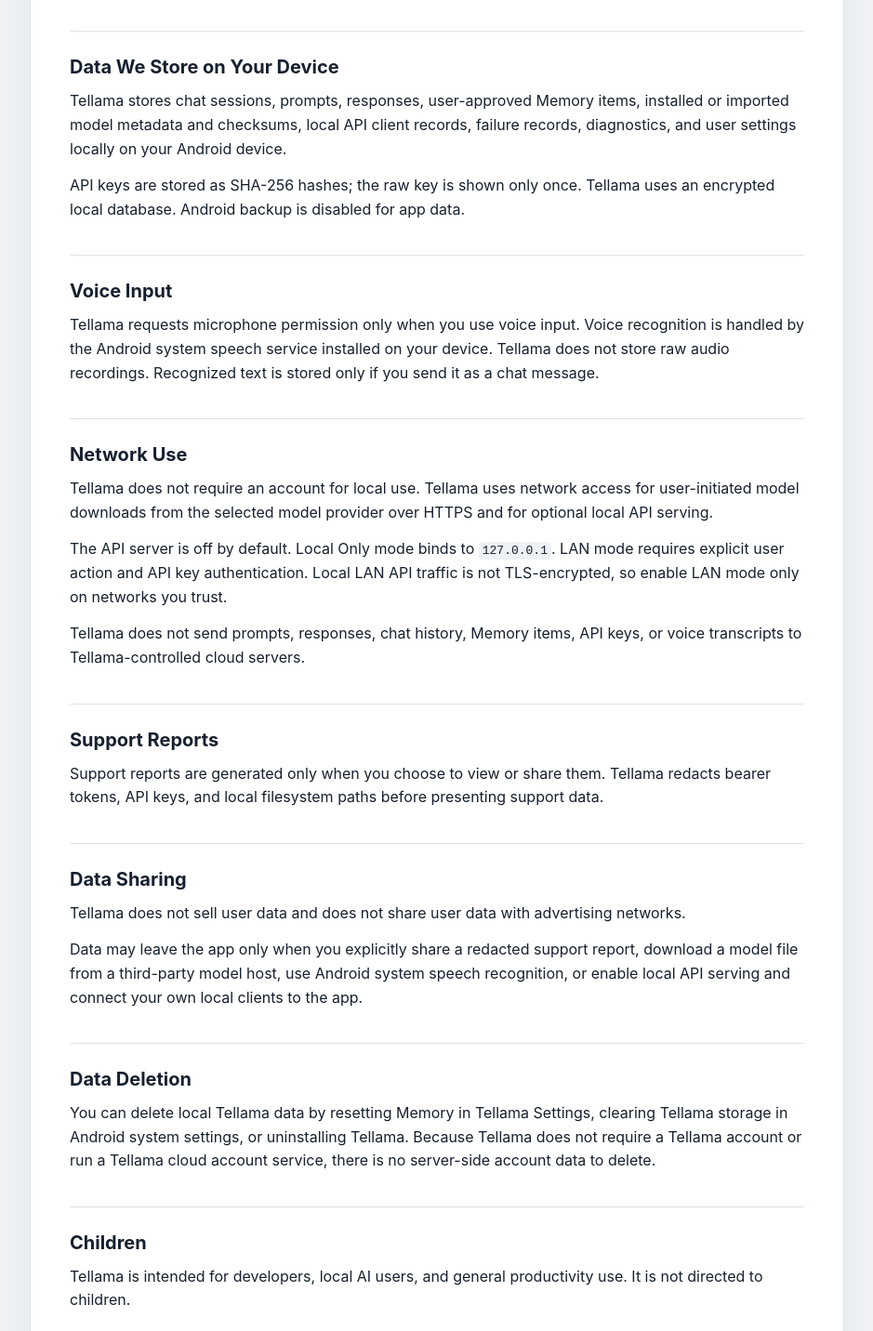
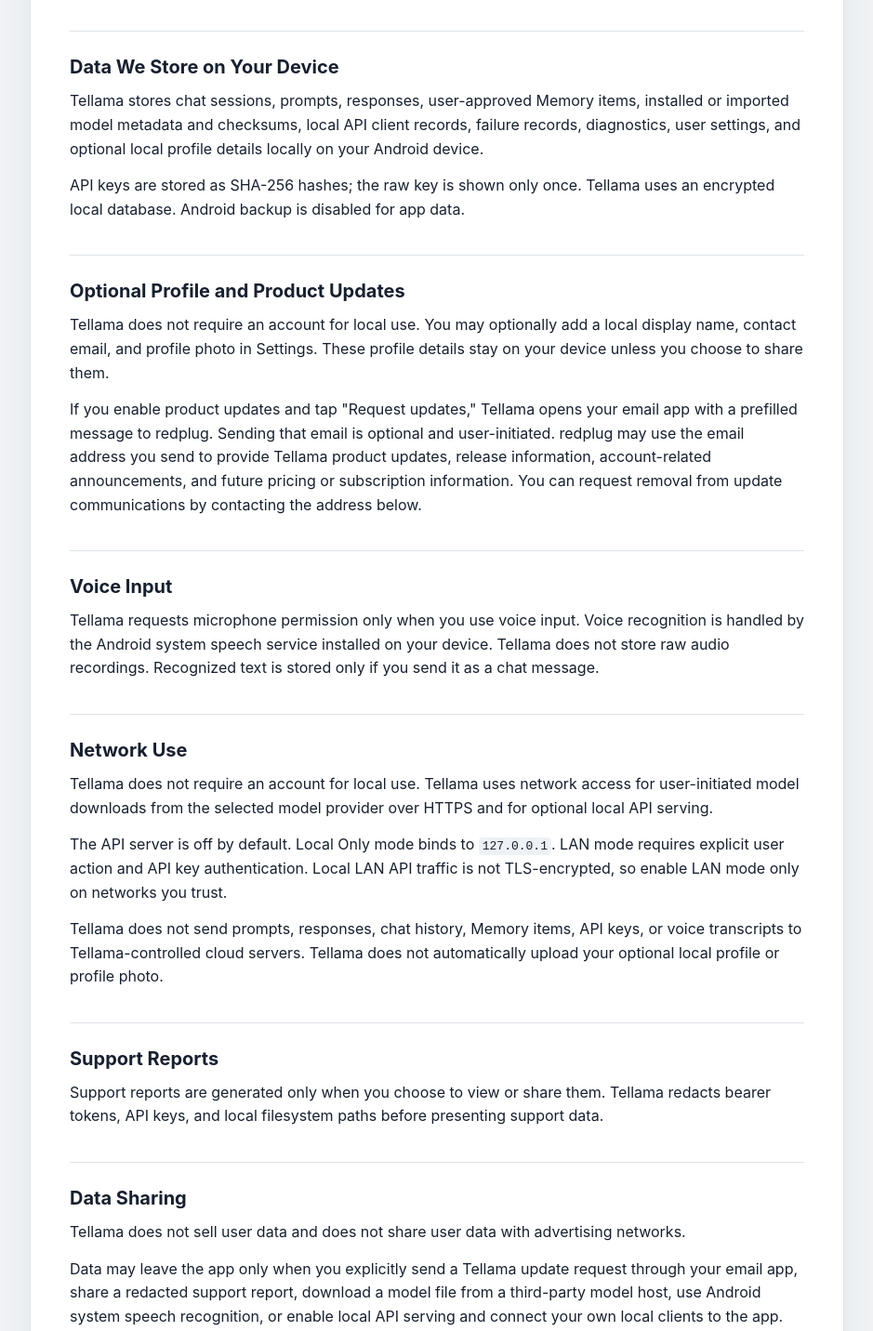
Before and after one commit to redpluglab/tellama, a plain HTML site: page privacy/index.html in a window 1280 px wide. Shown: the part 631-2063 px from the top of the page at 93% size, without its empty margins (170-1109 px from the left). Drawn offline with Linux system fonts and the light colour scheme.

Commit message:
Update privacy copy for optional profile

```diff
--- a/privacy/index.html
+++ b/privacy/index.html
@@ -178,12 +178,16 @@
 
     <section class="content">
       <div class="summary">
-        <strong>Plain-language summary:</strong> Tellama runs local AI models on your phone. It does not send prompts or responses to Tellama-controlled cloud servers. Optional features such as model downloads, Android system speech recognition, support report sharing, and local API serving may involve user-directed network or sharing activity.
+        <strong>Plain-language summary:</strong> Tellama runs local AI models on your phone. It does not send prompts or responses to Tellama-controlled cloud servers. Optional features such as model downloads, Android system speech recognition, profile update requests, support report sharing, and local API serving may involve user-directed network or sharing activity.
       </div>
 
   <h2>Data We Store on Your Device</h2>
-  <p>Tellama stores chat sessions, prompts, responses, user-approved Memory items, installed or imported model metadata and checksums, local API client records, failure records, diagnostics, and user settings locally on your Android device.</p>
+  <p>Tellama stores chat sessions, prompts, responses, user-approved Memory items, installed or imported model metadata and checksums, local API client records, failure records, diagnostics, user settings, and optional local profile details locally on your Android device.</p>
   <p>API keys are stored as SHA-256 hashes; the raw key is shown only once. Tellama uses an encrypted local database. Android backup is disabled for app data.</p>
+
+  <h2>Optional Profile and Product Updates</h2>
+  <p>Tellama does not require an account for local use. You may optionally add a local display name, contact email, and profile photo in Settings. These profile details stay on your device unless you choose to share them.</p>
+  <p>If you enable product updates and tap "Request updates," Tellama opens your email app with a prefilled message to redplug. Sending that email is optional and user-initiated. redplug may use the email address you send to provide Tellama product updates, release information, account-related announcements, and future pricing or subscription information. You can request removal from update communications by contacting the address below.</p>
 
   <h2>Voice Input</h2>
   <p>Tellama requests microphone permission only when you use voice input. Voice recognition is handled by the Android system speech service installed on your device. Tellama does not store raw audio recordings. Recognized text is stored only if you send it as a chat message.</p>
@@ -191,17 +195,17 @@
   <h2>Network Use</h2>
   <p>Tellama does not require an account for local use. Tellama uses network access for user-initiated model downloads from the selected model provider over HTTPS and for optional local API serving.</p>
   <p>The API server is off by default. Local Only mode binds to <code>127.0.0.1</code>. LAN mode requires explicit user action and API key authentication. Local LAN API traffic is not TLS-encrypted, so enable LAN mode only on networks you trust.</p>
-  <p>Tellama does not send prompts, responses, chat history, Memory items, API keys, or voice transcripts to Tellama-controlled cloud servers.</p>
+  <p>Tellama does not send prompts, responses, chat history, Memory items, API keys, or voice transcripts to Tellama-controlled cloud servers. Tellama does not automatically upload your optional local profile or profile photo.</p>
 
   <h2>Support Reports</h2>
   <p>Support reports are generated only when you choose to view or share them. Tellama redacts bearer tokens, API keys, and local filesystem paths before presenting support data.</p>
 
   <h2>Data Sharing</h2>
   <p>Tellama does not sell user data and does not share user data with advertising networks.</p>
-  <p>Data may leave the app only when you explicitly share a redacted support report, download a model file from a third-party model host, use Android system speech recognition, or enable local API serving and connect your own local clients to the app.</p>
+  <p>Data may leave the app only when you explicitly send a Tellama update request through your email app, share a redacted support report, download a model file from a third-party model host, use Android system speech recognition, or enable local API serving and connect your own local clients to the app.</p>
 
   <h2>Data Deletion</h2>
-  <p>You can delete local Tellama data by resetting Memory in Tellama Settings, clearing Tellama storage in Android system settings, or uninstalling Tellama. Because Tellama does not require a Tellama account or run a Tellama cloud account service, there is no server-side account data to delete.</p>
+  <p>You can delete local Tellama data by clearing or editing your optional profile, resetting Memory in Tellama Settings, clearing Tellama storage in Android system settings, or uninstalling Tellama. Because Tellama does not require a Tellama account or run a Tellama cloud account service, there is no server-side account data to delete. If you previously sent an update opt-in email to redplug, contact the email address below to request removal from the update list.</p>
 
   <h2>Children</h2>
   <p>Tellama is intended for developers, local AI users, and general productivity use. It is not directed to children.</p>
```
Also changed, not shown: index.html (+3 -2 lines), 1 other file.
